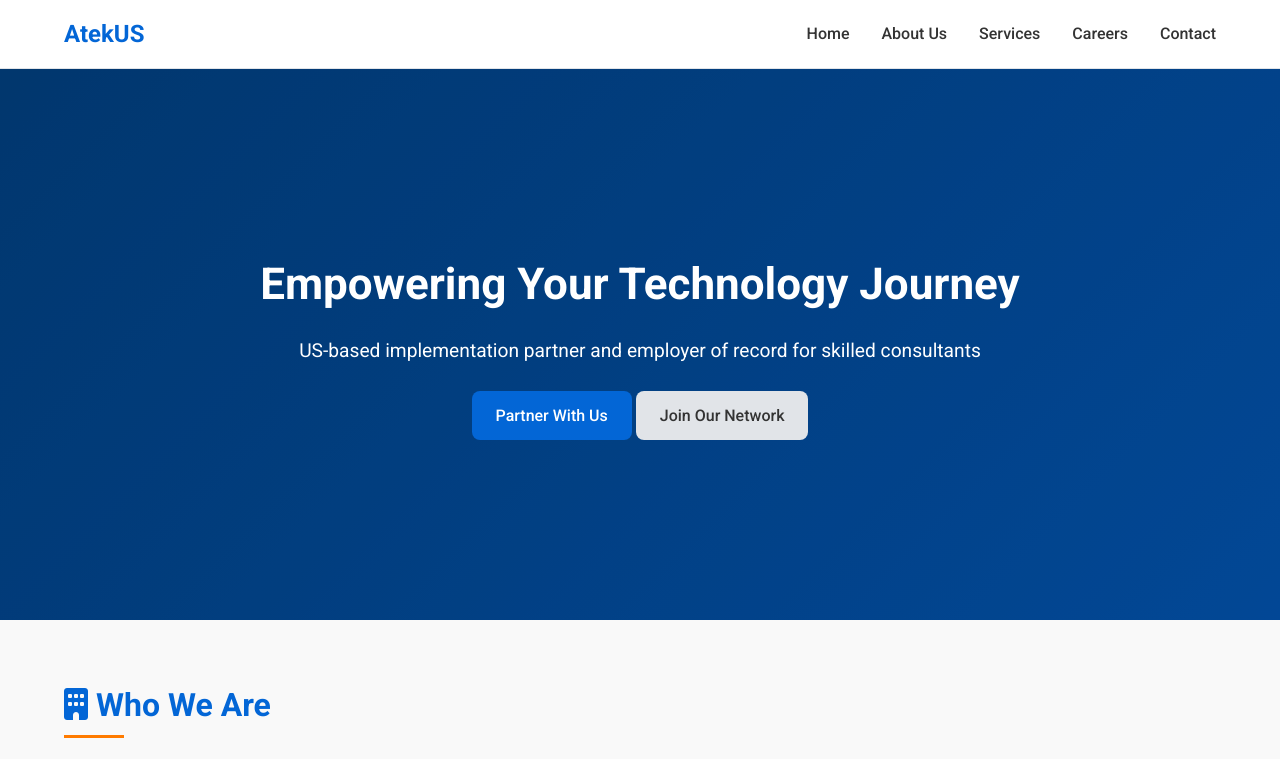
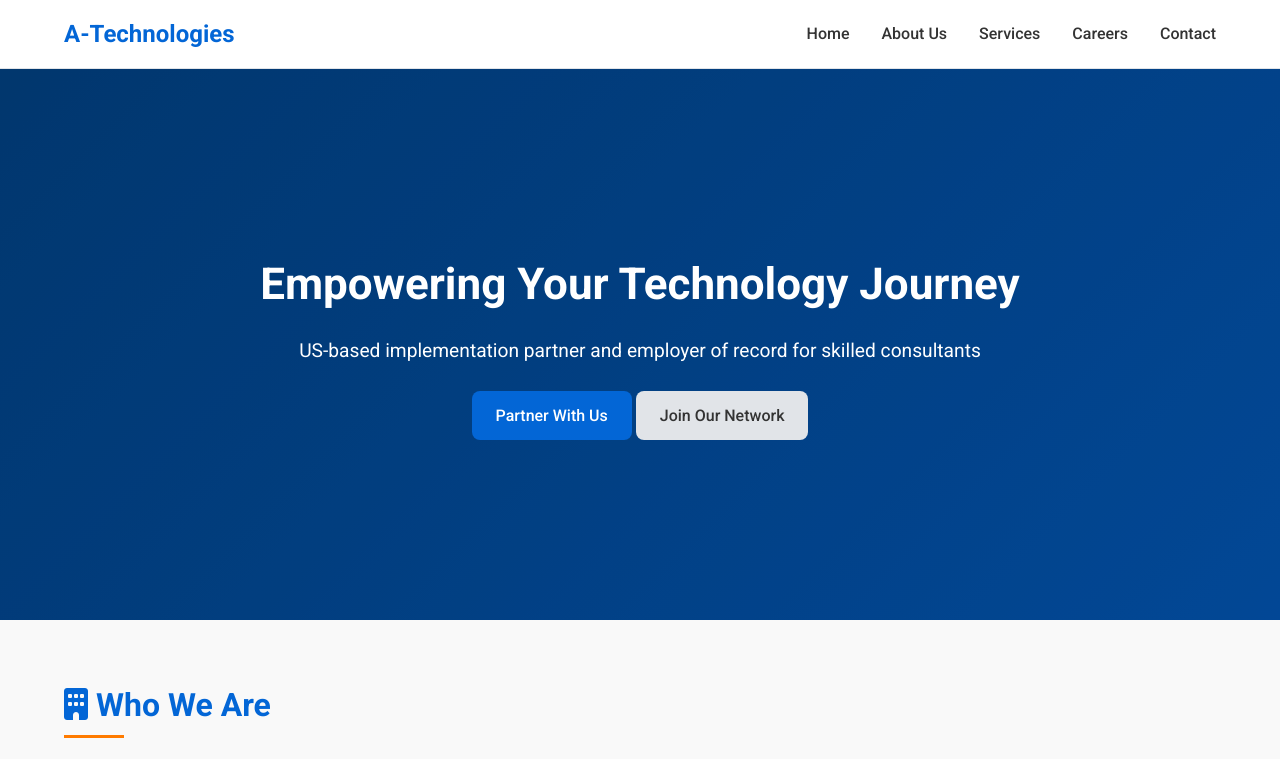
Before and after one commit to benjobs-980/Atekus.com, a plain HTML site: page index.html in a window 1280 px wide. Shown: the top 759 px of the page. Drawn offline with Linux system fonts and the light colour scheme; a small style sheet from the web is missing.

Commit message:
resolved typo

```diff
--- a/index.html
+++ b/index.html
@@ -3,7 +3,7 @@
 <head>
     <meta charset="UTF-8">
     <meta name="viewport" content="width=device-width, initial-scale=1.0">
-    <title>AtekUS - Home</title>
+    <title>A-Technologies - Home</title>
     <!-- Google Fonts -->
     <link href="https://fonts.googleapis.com/css2?family=Roboto:wght@300;400;500;700&display=swap" rel="stylesheet">
     <!-- Font Awesome for Icons -->
@@ -15,7 +15,7 @@
     <header>
         <nav class="navbar">
             <div class="container">
-                <a href="index.html" class="logo">AtekUS</a>
+                <a href="index.html" class="logo">A-Technologies</a>
                 <div class="mobile-menu-toggle">☰</div>
                 <ul class="nav-links">
                     <li><a href="index.html">Home</a></li>
```
